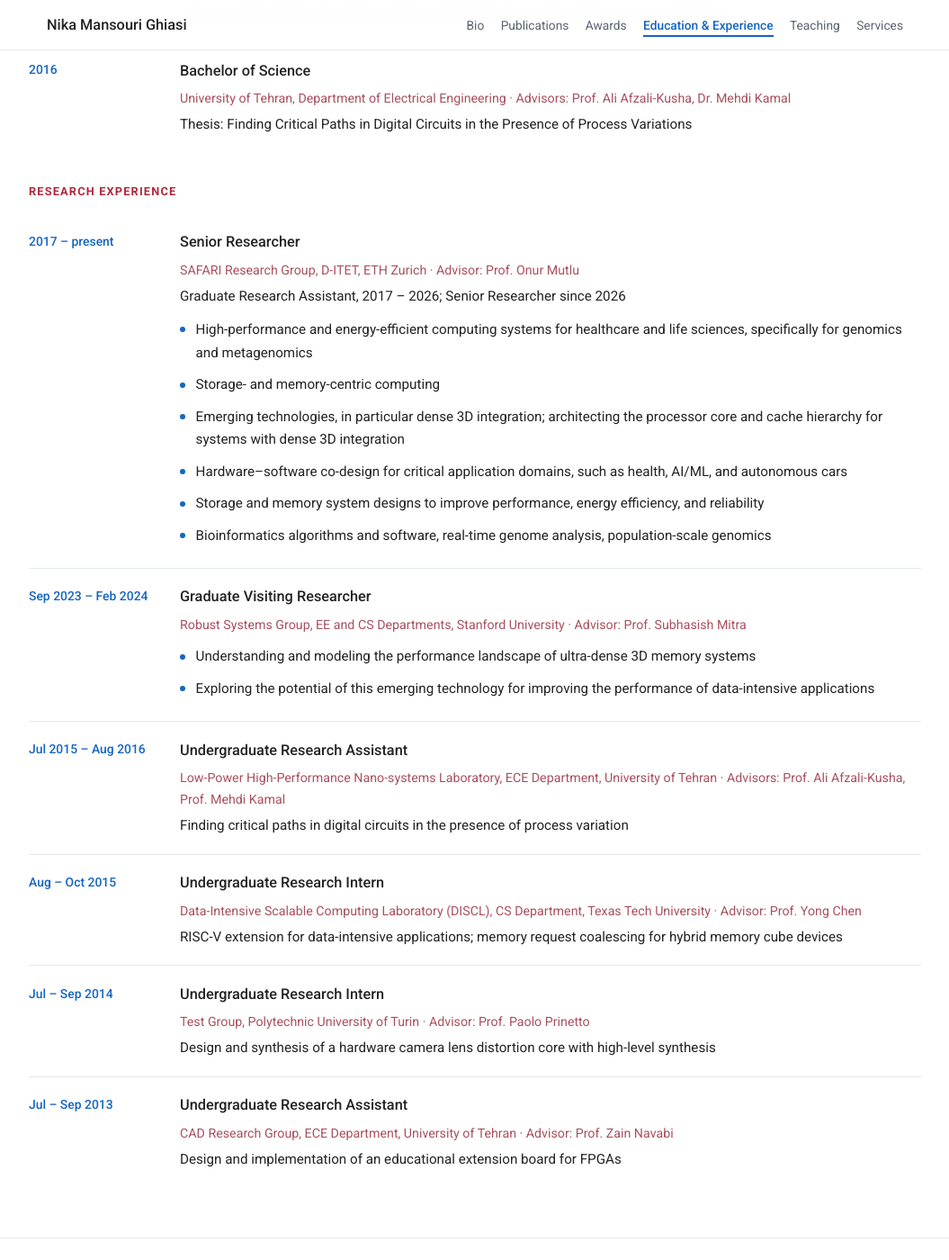
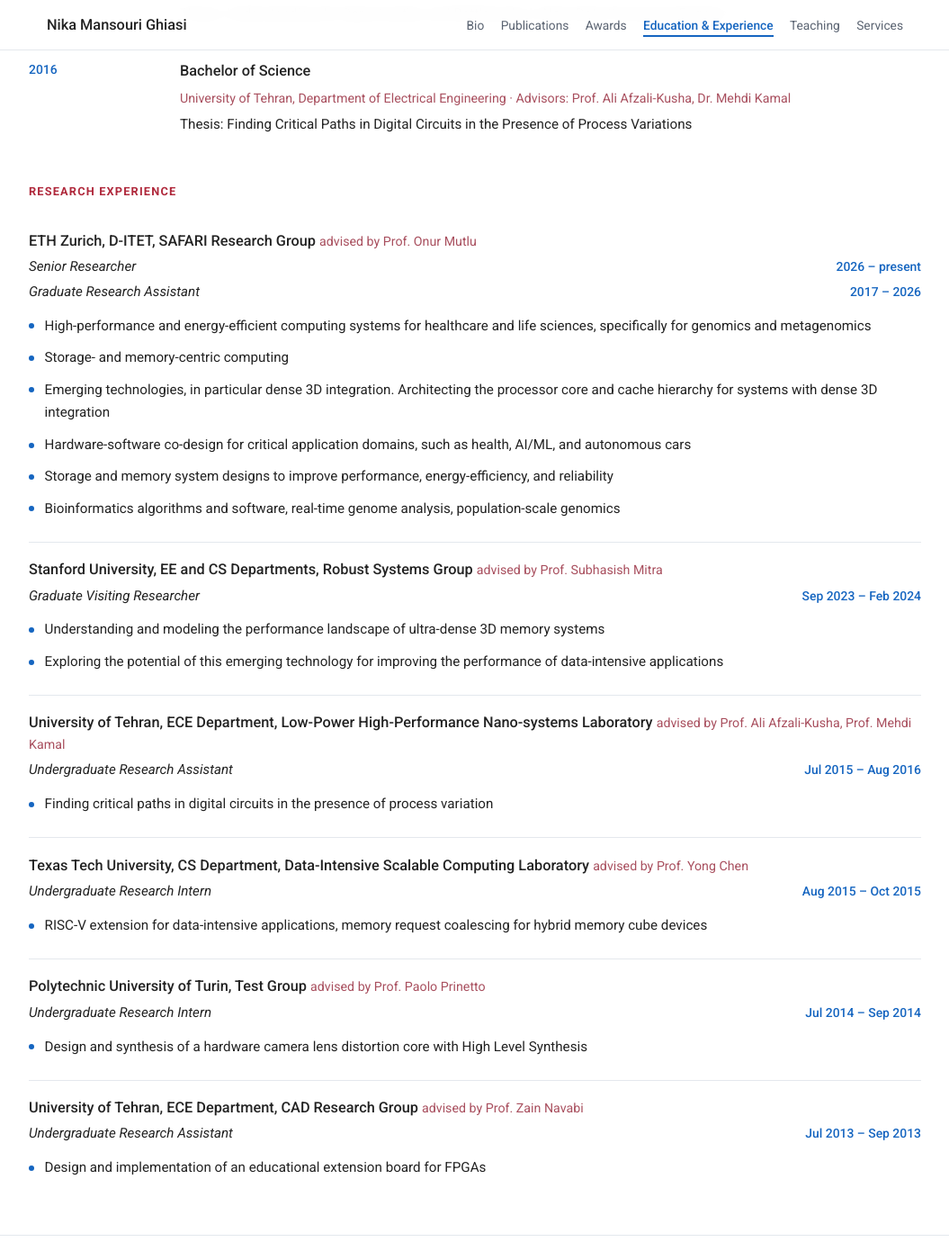
Before and after one commit to nikamgh/nikamgh.github.io, a Jekyll site: the page built from education.html, in a window 1280 px wide and 1400 px high, scrolled down 397 px. Shown: the whole window at 90% size, without its empty margins (112-1167 px from the left). Built offline with Jekyll 4.4.1, drawn with Linux system fonts in a browser that asks for light colours.

Commit message:
reformatting and indexing

```diff
--- a/_layouts/default.html
+++ b/_layouts/default.html
@@ -6,6 +6,7 @@
   <title>{% if page.title and page.url != "/" %}{{ page.title }} | {{ site.title }}{% else %}{{ site.title }}{% endif %}</title>
   <meta name="description" content="{{ page.description | default: site.description }}">
   <meta name="author" content="{{ site.title }}">
+  <meta name="google-site-verification" content="AcaLeohBV0kHY5YxuluOrRHJEHIa6ziREWcxnEMB6sg">
   <link rel="canonical" href="{{ page.url | absolute_url }}">
 
   <meta property="og:site_name" content="{{ site.title }}">
--- a/assets/css/style.css
+++ b/assets/css/style.css
@@ -487,10 +487,55 @@
 
 .tl__body p { margin: 0 0 .3rem; font-size: .95rem; }
 .tl__body p:last-child { margin-bottom: 0; }
-.tl__body .ticks { margin-top: .4rem; }
 
 .tl__what  { font-weight: 500; font-size: 1.02rem !important; }
 .tl__where { color: var(--muted-warm); font-size: .89rem !important; }
+
+/* --- roles (CV-style research experience) ---------------------- */
+
+.roles { margin: 0; padding: 0; list-style: none; }
+
+.role {
+  padding: 1.15rem 0;
+  border-bottom: 1px solid var(--rule);
+}
+
+.role:last-child { border-bottom: 0; padding-bottom: 0; }
+
+.role__org {
+  margin: 0 0 .3rem;
+  font-size: 1.02rem;
+  font-weight: 500;
+  line-height: 1.45;
+}
+
+.role__adv {
+  font-weight: 400;
+  font-size: .89rem;
+  color: var(--muted-warm);
+}
+
+.role__title {
+  display: flex;
+  flex-wrap: wrap;
+  justify-content: space-between;
+  align-items: baseline;
+  gap: .3rem 1rem;
+  margin: 0 0 .1rem;
+  font-size: .95rem;
+  font-style: italic;
+  font-weight: 500;
+}
+
+.role__when {
+  font-style: normal;
+  font-size: .87rem;
+  font-weight: 500;
+  color: var(--accent);
+  white-space: nowrap;
+}
+
+.role .ticks { margin-top: .45rem; }
 
 /* --- lists / columns ------------------------------------------- */
 
--- a/education.html
+++ b/education.html
@@ -39,72 +39,73 @@
     </ol>
 
     <h2 class="sub">Research Experience</h2>
-    <ol class="timeline">
-      <li class="tl">
-        <p class="tl__when">2017 &ndash; present</p>
-        <div class="tl__body">
-          <p class="tl__what">Senior Researcher</p>
-          <p class="tl__where">SAFARI Research Group, D-ITET, ETH Zurich &middot; Advisor: Prof. Onur Mutlu</p>
-          <p>Graduate Research Assistant, 2017 &ndash; 2026; Senior Researcher since 2026</p>
+    <ol class="roles">
+      <li class="role">
+        <p class="role__org">ETH Zurich, D-ITET, SAFARI Research Group
+          <span class="role__adv">advised by Prof. Onur Mutlu</span></p>
+        <p class="role__title">Senior Researcher <span class="role__when">2026 &ndash; present</span></p>
+        <p class="role__title">Graduate Research Assistant <span class="role__when">2017 &ndash; 2026</span></p>
         <ul class="ticks">
           <li>High-performance and energy-efficient computing systems for healthcare and life
             sciences, specifically for genomics and metagenomics</li>
           <li>Storage- and memory-centric computing</li>
-            <li>Emerging technologies, in particular dense 3D integration; architecting the processor
+          <li>Emerging technologies, in particular dense 3D integration. Architecting the processor
             core and cache hierarchy for systems with dense 3D integration</li>
-            <li>Hardware&ndash;software co-design for critical application domains, such as health,
-              AI/ML, and autonomous cars</li>
-            <li>Storage and memory system designs to improve performance, energy efficiency, and
+          <li>Hardware-software co-design for critical application domains, such as health, AI/ML,
+            and autonomous cars</li>
+          <li>Storage and memory system designs to improve performance, energy-efficiency, and
             reliability</li>
           <li>Bioinformatics algorithms and software, real-time genome analysis, population-scale
             genomics</li>
         </ul>
-        </div>
       </li>
-      <li class="tl">
-        <p class="tl__when">Sep 2023 &ndash; Feb 2024</p>
-        <div class="tl__body">
-          <p class="tl__what">Graduate Visiting Researcher</p>
-          <p class="tl__where">Robust Systems Group, EE and CS Departments, Stanford University &middot; Advisor: Prof. Subhasish Mitra</p>
+
+      <li class="role">
+        <p class="role__org">Stanford University, EE and CS Departments, Robust Systems Group
+          <span class="role__adv">advised by Prof. Subhasish Mitra</span></p>
+        <p class="role__title">Graduate Visiting Researcher <span class="role__when">Sep 2023 &ndash; Feb 2024</span></p>
         <ul class="ticks">
           <li>Understanding and modeling the performance landscape of ultra-dense 3D memory systems</li>
           <li>Exploring the potential of this emerging technology for improving the performance of
             data-intensive applications</li>
         </ul>
-        </div>
       </li>
-      <li class="tl">
-        <p class="tl__when">Jul 2015 &ndash; Aug 2016</p>
-        <div class="tl__body">
-          <p class="tl__what">Undergraduate Research Assistant</p>
-          <p class="tl__where">Low-Power High-Performance Nano-systems Laboratory, ECE Department, University of Tehran &middot; Advisors: Prof. Ali Afzali-Kusha, Prof. Mehdi Kamal</p>
-          <p>Finding critical paths in digital circuits in the presence of process variation</p>
-        </div>
+
+      <li class="role">
+        <p class="role__org">University of Tehran, ECE Department, Low-Power High-Performance Nano-systems Laboratory
+          <span class="role__adv">advised by Prof. Ali Afzali-Kusha, Prof. Mehdi Kamal</span></p>
+        <p class="role__title">Undergraduate Research Assistant <span class="role__when">Jul 2015 &ndash; Aug 2016</span></p>
+        <ul class="ticks">
+          <li>Finding critical paths in digital circuits in the presence of process variation</li>
+        </ul>
       </li>
-      <li class="tl">
-        <p class="tl__when">Aug &ndash; Oct 2015</p>
-        <div class="tl__body">
-          <p class="tl__what">Undergraduate Research Intern</p>
-          <p class="tl__where">Data-Intensive Scalable Computing Laboratory (DISCL), CS Department, Texas Tech University &middot; Advisor: Prof. Yong Chen</p>
-          <p>RISC-V extension for data-intensive applications; memory request coalescing for hybrid
-          memory cube devices</p>
-        </div>
+
+      <li class="role">
+        <p class="role__org">Texas Tech University, CS Department, Data-Intensive Scalable Computing Laboratory
+          <span class="role__adv">advised by Prof. Yong Chen</span></p>
+        <p class="role__title">Undergraduate Research Intern <span class="role__when">Aug 2015 &ndash; Oct 2015</span></p>
+        <ul class="ticks">
+          <li>RISC-V extension for data-intensive applications, memory request coalescing for hybrid
+            memory cube devices</li>
+        </ul>
       </li>
-      <li class="tl">
-        <p class="tl__when">Jul &ndash; Sep 2014</p>
-        <div class="tl__body">
-          <p class="tl__what">Undergraduate Research Intern</p>
-          <p class="tl__where">Test Group, Polytechnic University of Turin &middot; Advisor: Prof. Paolo Prinetto</p>
-          <p>Design and synthesis of a hardware camera lens distortion core with high-level synthesis</p>
-        </div>
+
+      <li class="role">
+        <p class="role__org">Polytechnic University of Turin, Test Group
+          <span class="role__adv">advised by Prof. Paolo Prinetto</span></p>
+        <p class="role__title">Undergraduate Research Intern <span class="role__when">Jul 2014 &ndash; Sep 2014</span></p>
+        <ul class="ticks">
+          <li>Design and synthesis of a hardware camera lens distortion core with High Level Synthesis</li>
+        </ul>
       </li>
-      <li class="tl">
-        <p class="tl__when">Jul &ndash; Sep 2013</p>
-        <div class="tl__body">
-          <p class="tl__what">Undergraduate Research Assistant</p>
-          <p class="tl__where">CAD Research Group, ECE Department, University of Tehran &middot; Advisor: Prof. Zain Navabi</p>
-          <p>Design and implementation of an educational extension board for FPGAs</p>
-        </div>
+
+      <li class="role">
+        <p class="role__org">University of Tehran, ECE Department, CAD Research Group
+          <span class="role__adv">advised by Prof. Zain Navabi</span></p>
+        <p class="role__title">Undergraduate Research Assistant <span class="role__when">Jul 2013 &ndash; Sep 2013</span></p>
+        <ul class="ticks">
+          <li>Design and implementation of an educational extension board for FPGAs</li>
+        </ul>
       </li>
     </ol>
   </div>
```
Lines whose indentation alone changed are shown as unchanged.
